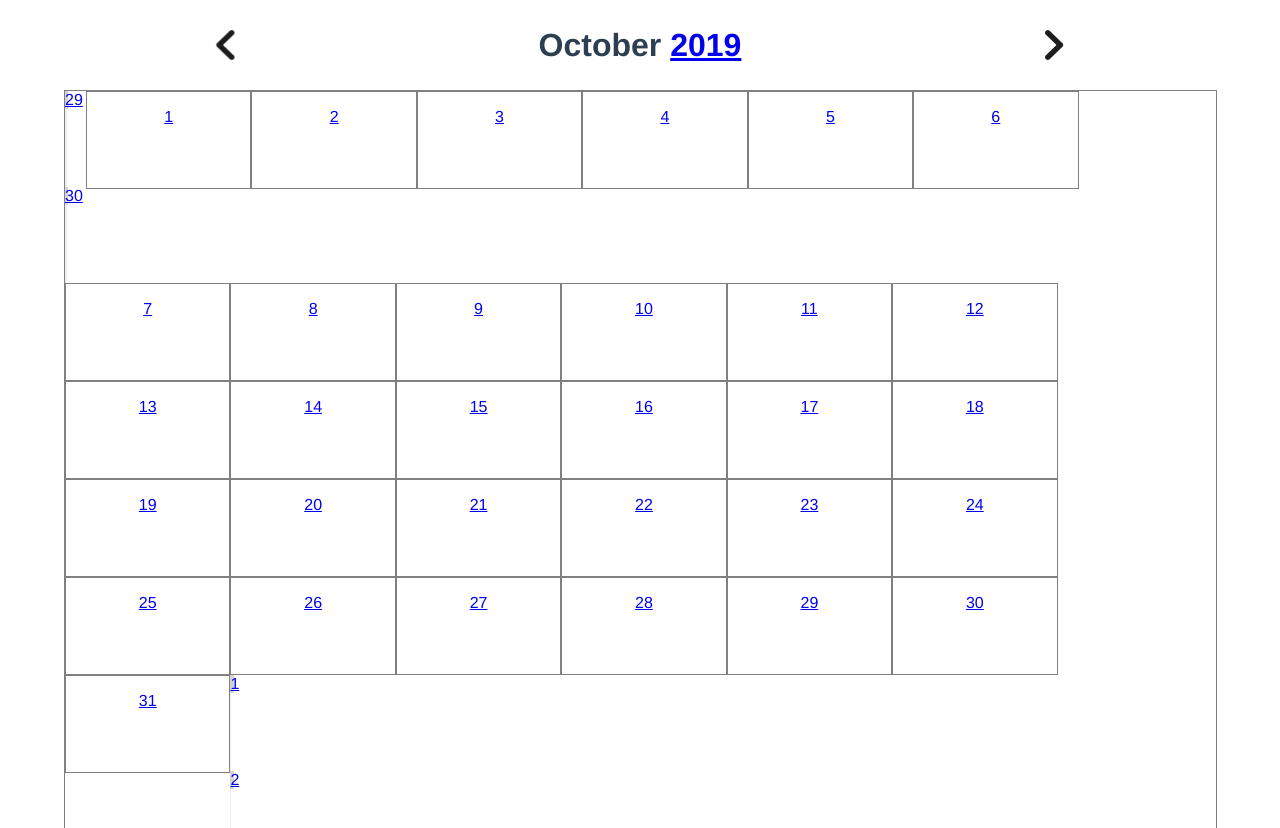
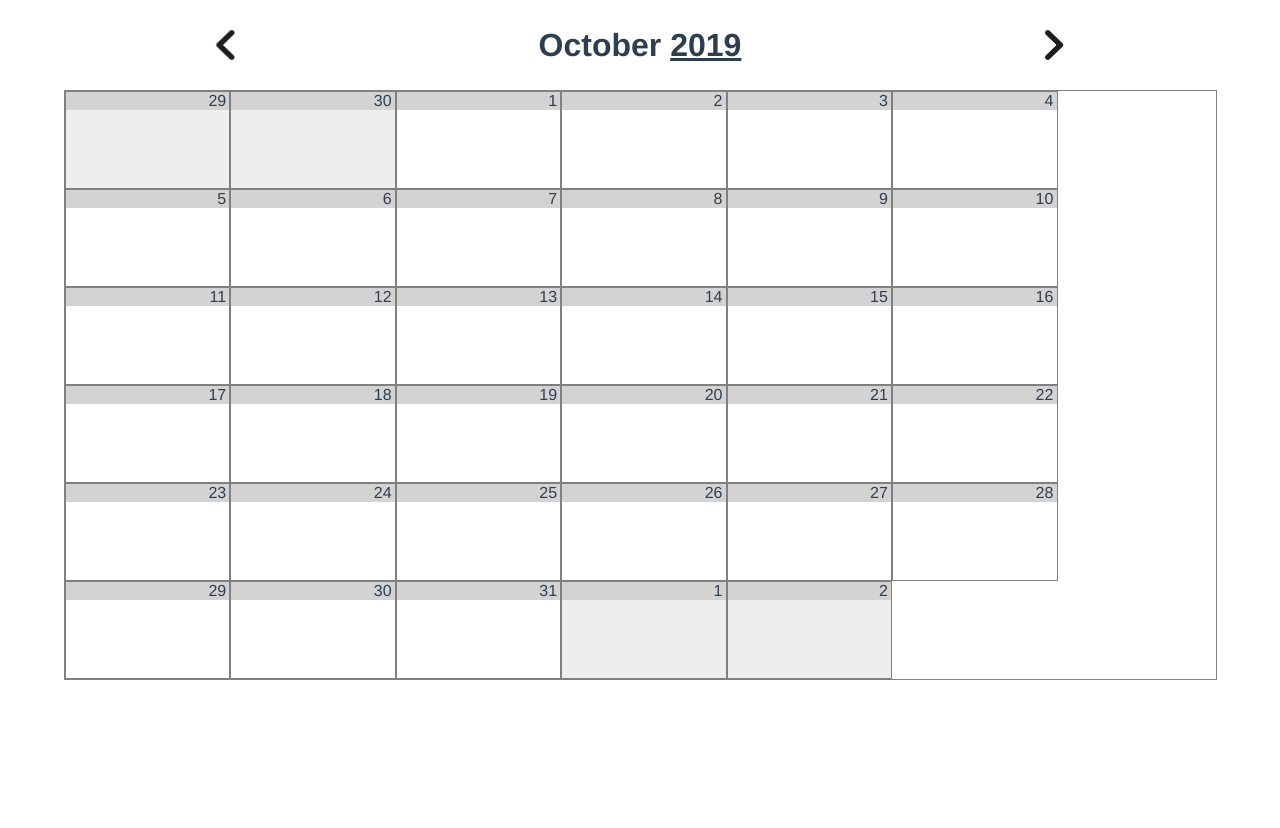
Before and after one commit to HCLarsen/vue-calendar, a Vue app: page /2019/10 in a window 1280 px wide. Shown: the top 828 px of the page. After the commit the page ends 800 px from the top, so only its background shows below. Built offline with nearby package versions, Linux system fonts and the light colour scheme.

Commit message:
Cosmetic improvements

```diff
--- a/src/views/MonthView.vue
+++ b/src/views/MonthView.vue
@@ -14,17 +14,21 @@
     </nav>
     <div class="month">
       <ul class="days">
-        <router-link :to="{ name: 'month', params: previousMonth }" class="previous">
-          <li v-for="day in visibleDaysInPreviousMonth" :key="'p'+day" class="day other-month"><p v-html="day"></p></li>
-        </router-link>
+        <li v-for="day in visibleDaysInPreviousMonth" :key="'p'+day" class="day other-month">
+          <router-link :to="{ name: 'month', params: previousMonth }" class="previous">
+            <p v-html="day"></p>
+          </router-link>
+        </li>
         <li v-for="day in daysInThisMonth" :key="day" class="day">
           <router-link :to="{ name: 'day', params: dayParams(day) }">
             <p v-html="day"></p>
           </router-link>
         </li>
-        <router-link :to="{ name: 'month', params: nextMonth }" class="next">
-          <li v-for="day in visibleDaysInNextMonth" :key="'n'+day" class="day other-month"><p v-html="day"></p></li>
-        </router-link>
+        <li v-for="day in visibleDaysInNextMonth" :key="'n'+day" class="day other-month">
+          <router-link :to="{ name: 'month', params: nextMonth }" class="next">
+            <p v-html="day"></p>
+          </router-link>
+        </li>
       </ul>
     </div>
   </div>
@@ -135,7 +139,16 @@ export default {
     background: inherit;
   }
 
-  li.day > p {
+  li.day > a {
+    color: inherit;
+    text-decoration: none;
+
+    display: block;
+    width: 100%;
+    height: 100%;
+  }
+
+  li.day p {
     width: calc(100% - 0.2em);
     padding-right: 0.2em;
     margin: 0;
@@ -158,6 +171,10 @@ export default {
     font-size: 2em;
   }
 
+  nav > h1 > a {
+    color: inherit;
+  }
+
   .previous-month, .next-month {
     display: inline;
     height: 2em;
```
Also changed, not shown: 1 other file (tests, documents, lock files or other folders).
